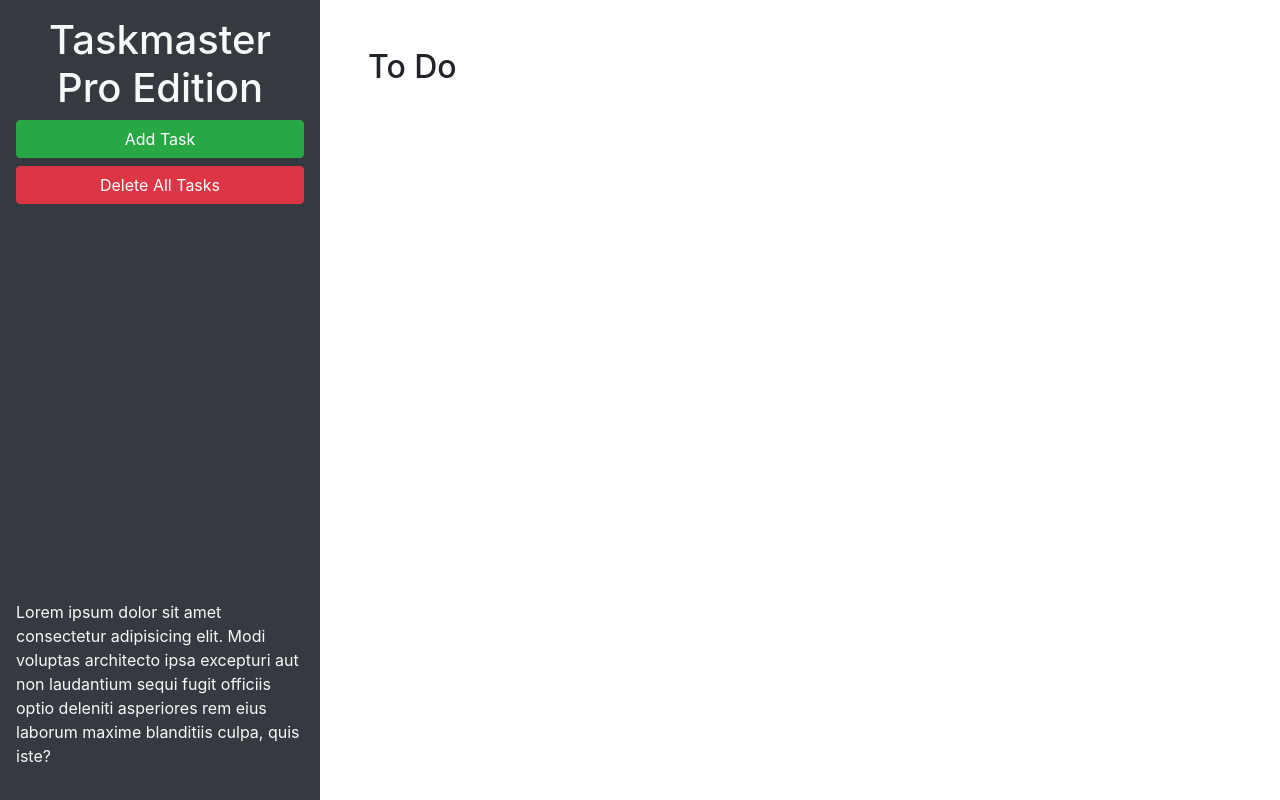
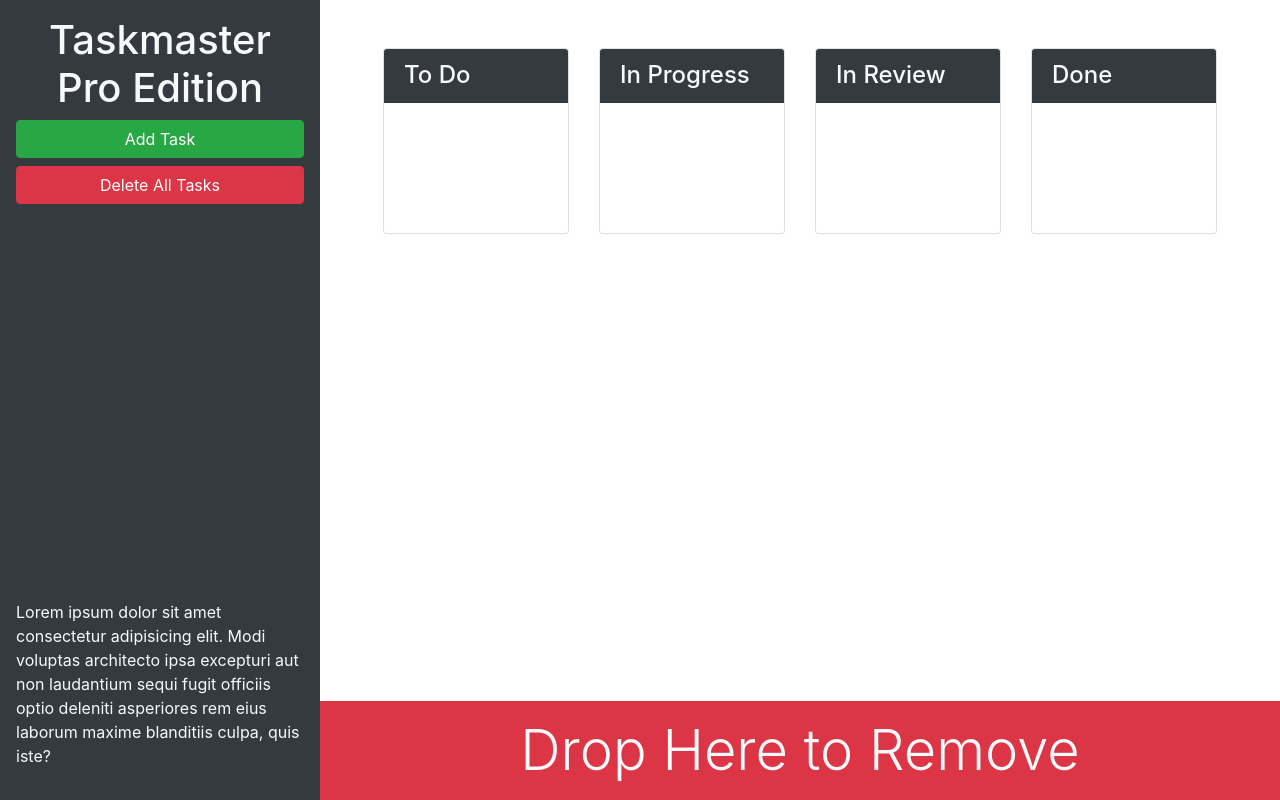
Before and after one commit to Kelerik/taskmaster-pro, a plain HTML site: page index.html in a window 1280 px wide. Drawn offline with nearby package versions, Linux system fonts and the light colour scheme.

Commit message:
finish bootstrap features

```diff
--- a/index.html
+++ b/index.html
@@ -22,6 +22,7 @@
                     d-flex
                     flex-column
                     p-4 p-lg-3
+                    sticky-top
                 "
             >
                 <h1 class="text-center">Taskmaster Pro Edition</h1>
@@ -36,17 +37,78 @@
                 <button id="remove-tasks" class="btn btn-block btn-danger">
                     Delete All Tasks
                 </button>
-                <p class="mt-auto">
+                <p class="mt-auto d-none d-lg-block">
                     Lorem ipsum dolor sit amet consectetur adipisicing elit.
                     Modi voluptas architecto ipsa excepturi aut non laudantium
                     sequi fugit officiis optio deleniti asperiores rem eius
                     laborum maxime blanditiis culpa, quis iste?
                 </p>
             </header>
-            <main class="col-12 col-lg-9">
-                <div class="m-5">
-                    <h2>To Do</h2>
-                    <ul id="list-toDo" class="list-group"></ul>
+            <main class="col-12 col-lg-9 d-flex flex-column">
+                <div class="m-5 row justify-content-around">
+                    <!-- todo start -->
+                    <div class="col-12 col-md-6 col-xl-3 mb-3">
+                        <div class="card">
+                            <h4 class="card-header bg-dark text-light">
+                                To Do
+                            </h4>
+                            <ul
+                                id="list-toDo"
+                                class="list-group list-group-flush"
+                            ></ul>
+                        </div>
+                    </div>
+                    <!-- todo end -->
+                    <!-- in progress start -->
+                    <div class="col-12 col-md-6 col-xl-3 mb-3">
+                        <div class="card">
+                            <h4 class="card-header bg-dark text-light">
+                                In Progress
+                            </h4>
+                            <ul
+                                id="list-inProgress"
+                                class="list-group list-group-flush"
+                            ></ul>
+                        </div>
+                    </div>
+                    <!-- in progress end -->
+                    <!-- in review start -->
+                    <div class="col-12 col-md-6 col-xl-3 mb-3">
+                        <div class="card">
+                            <h4 class="card-header bg-dark text-light">
+                                In Review
+                            </h4>
+                            <ul
+                                id="list-inReview"
+                                class="list-group list-group-flush"
+                            ></ul>
+                        </div>
+                    </div>
+                    <!-- in review end -->
+                    <!-- done start -->
+                    <div class="col-12 col-md-6 col-xl-3 mb-3">
+                        <div class="card">
+                            <h4 class="card-header bg-dark text-light">Done</h4>
+                            <ul
+                                id="list-done"
+                                class="list-group list-group-flush"
+                            ></ul>
+                        </div>
+                    </div>
+                    <!-- done end -->
+                </div>
+                <div id="trash" class="mt-auto">
+                    <div
+                        class="
+                            w-100
+                            bg-danger
+                            p-3
+                            text-center text-light
+                            display-4
+                        "
+                    >
+                        Drop Here to Remove
+                    </div>
                 </div>
             </main>
         </div>
@@ -84,12 +146,14 @@
                                 <textarea
                                     id="modalTaskDescription"
                                     rows="3"
+                                    class="form-control"
                                 ></textarea>
                             </div>
                             <div class="form-group">
                                 <label for="modalDueDate">Due date</label>
                                 <input
                                     type="text"
+                                    class="form-control"
                                     id="modalDueDate"
                                     placeholder="mm/dd/yyyy"
                                     autocomplete="off"
```
